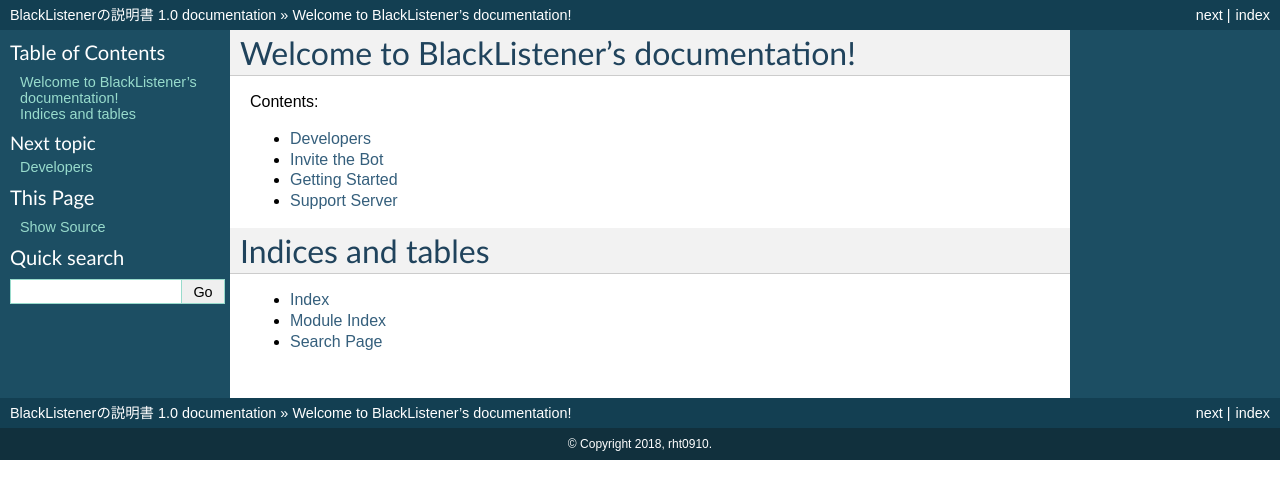
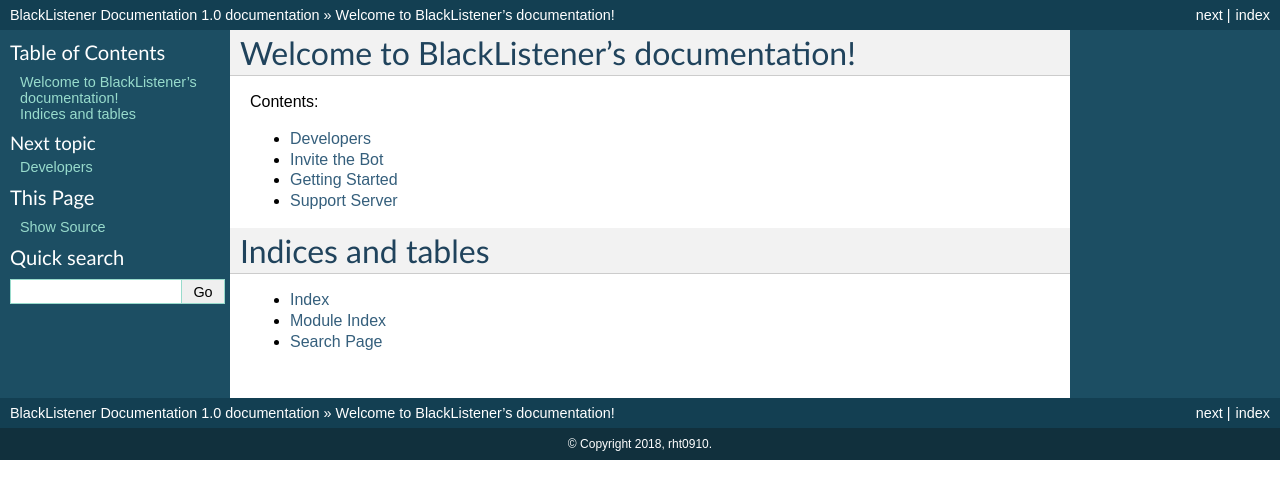
Before and after one commit to acrylic-style/ReadTheDocs, a Sphinx documentation site: the page built from docs/index.rst, in a window 1280 px wide. Shown: the top 499 px of the page. Built offline with Sphinx 7.4.7, drawn with Linux system fonts in a browser that asks for light colours.

Commit message:
edited title

```diff
--- a/docs/conf.py
+++ b/docs/conf.py
@@ -43,7 +43,7 @@ source_suffix = '.rst'
 master_doc = 'index'
 
 # General information about the project.
-project = u'BlackListenerの説明書'
+project = u'BlackListener Documentation'
 copyright = u'2018, rht0910'
 
 # The version info for the project you're documenting, acts as replacement for
@@ -196,7 +196,7 @@ latex_elements = {
 # (source start file, target name, title,
 #  author, documentclass [howto, manual, or own class]).
 latex_documents = [
-  ('index', 'ReadtheDocsTemplate.tex', u'BlackListenerの説明書',
+  ('index', 'ReadtheDocsTemplate.tex', u'BlackListener Documentation',
    u'Read the Docs', 'manual'),
 ]
 
@@ -226,7 +226,7 @@ latex_documents = [
 # One entry per manual page. List of tuples
 # (source start file, name, description, authors, manual section).
 man_pages = [
-    ('index', 'readthedocstemplate', u'BlackListenerの説明書',
+    ('index', 'readthedocstemplate', u'BlackListener Documentation',
      [u'Read the Docs'], 1)
 ]
 
```
